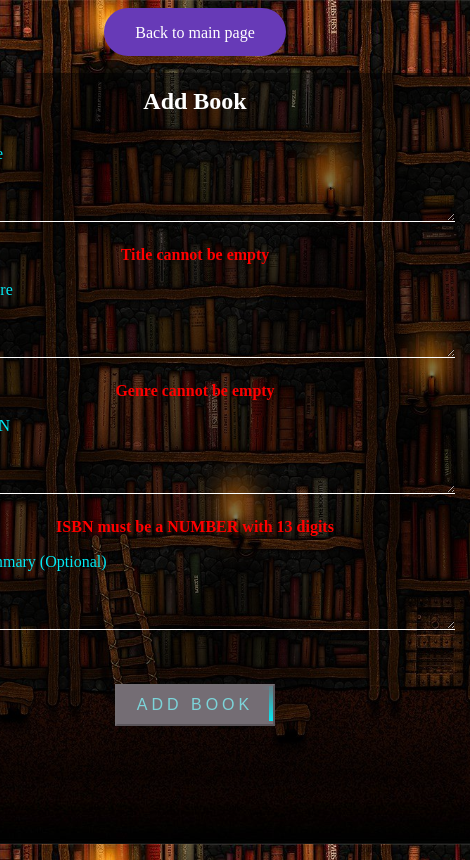
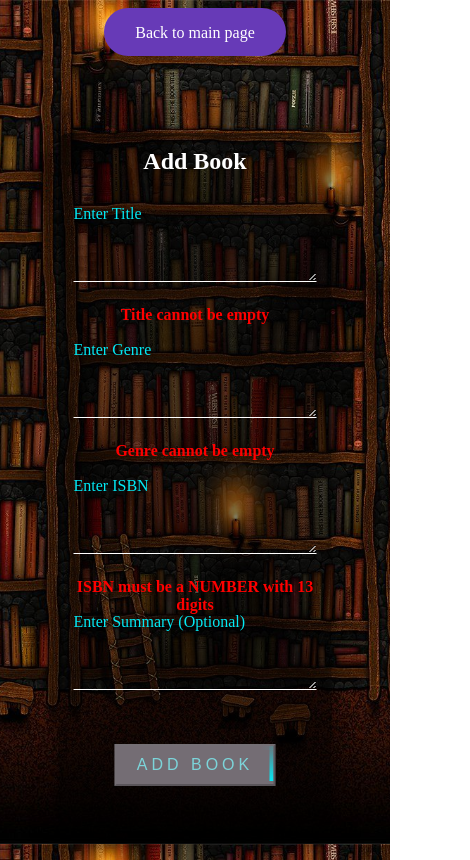
Before and after one commit to munnigel/React-Redux-CRUD-booklist, a React (Create React App) app: page /add in a window 390 px wide. Shown: the whole page, 470 px wide, since content can reach past the window. Built offline with nearby package versions, Linux system fonts and the light colour scheme.

Commit message:
Heroku Deployment

```diff
--- a/src/App.css
+++ b/src/App.css
@@ -162,6 +162,14 @@ b {
   box-sizing: border-box;
   box-shadow: 0 15px 25px rgba(0,0,0,.6);
   border-radius: 10px;
+
+}
+
+@media screen and (max-width: 768px) {
+  .Book {
+    width: 70%;
+    margin-top: 60px;
+  }
 }
 
 .Book .input-box {
```
